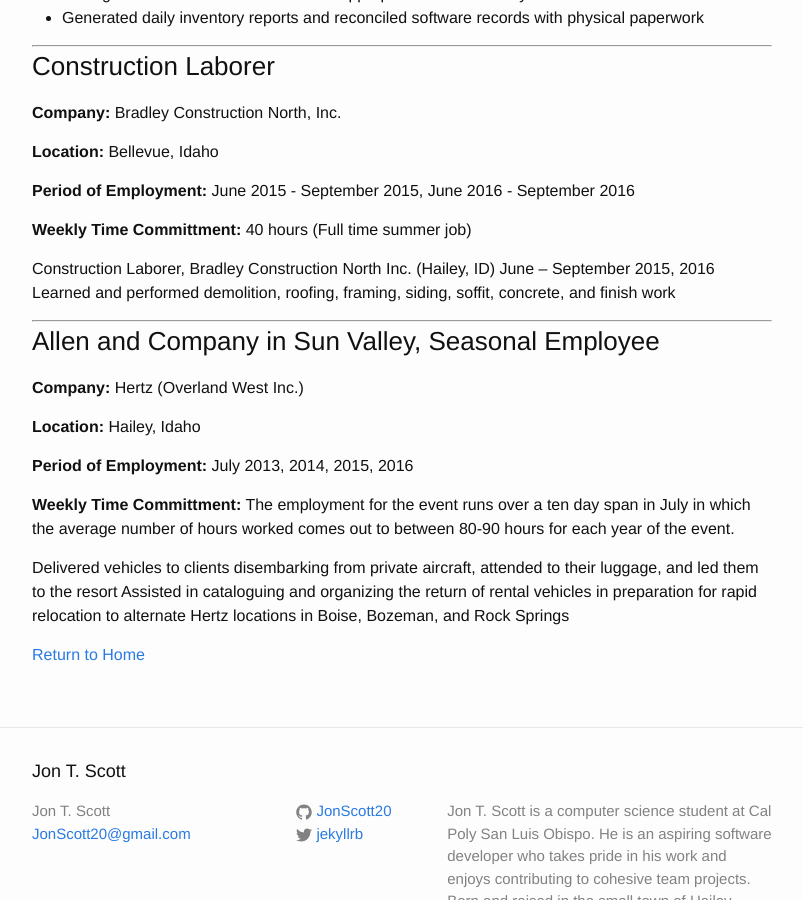
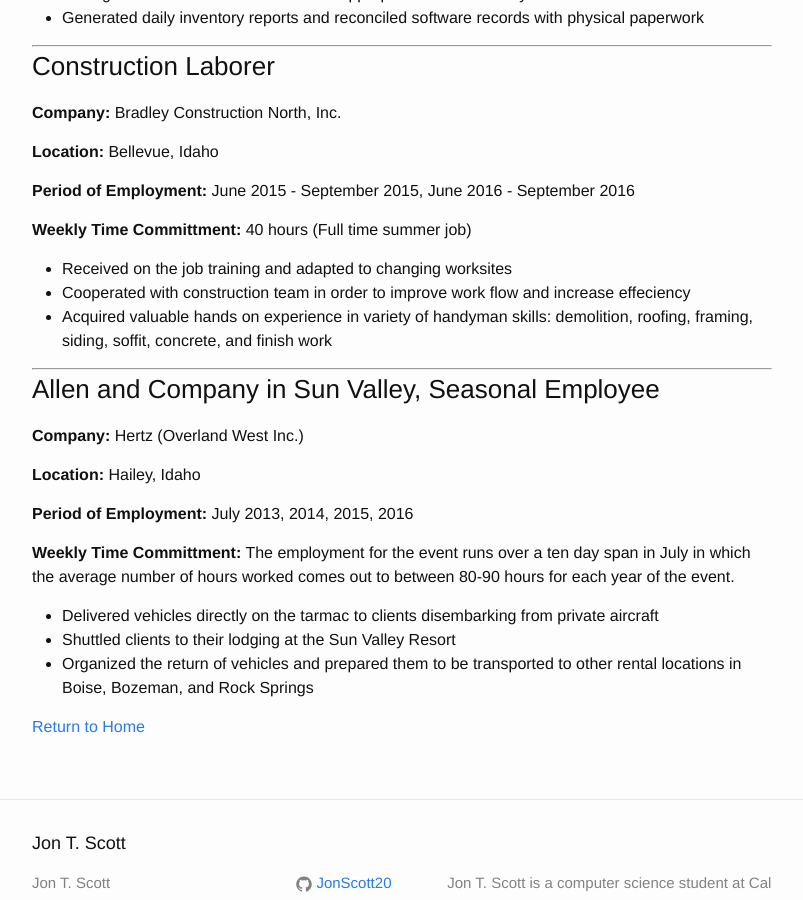
Before and after one commit to JonScott20/JonScott20.github.io, a Jekyll site: the page built from employment.md, in a window 1280 px wide and 900 px high, scrolled down 640 px. Shown: the whole window, without its empty margins (238-1041 px from the left). Built offline with Jekyll 4.4.1, drawn with Linux system fonts in a browser that asks for light colours.

Commit message:
Update employment.md

```diff
--- a/employment.md
+++ b/employment.md
@@ -30,8 +30,9 @@
 
 **Weekly Time Committment:** 40 hours (Full time summer job)
 
-Construction Laborer, Bradley Construction North Inc. (Hailey, ID)   June – September 2015, 2016
-Learned and performed demolition, roofing, framing, siding, soffit, concrete, and finish work
+* Received on the job training and adapted to changing worksites
+* Cooperated with construction team in order to improve work flow and increase effeciency
+* Acquired valuable hands on experience in variety of handyman skills: demolition, roofing, framing, siding, soffit, concrete, and finish work
 
 -------------
 
@@ -45,7 +46,8 @@
 
 **Weekly Time Committment:** The employment for the event runs over a ten day span in July in which the average number of hours worked comes out to between 80-90 hours for each year of the event.
 
-Delivered vehicles to clients disembarking from private aircraft, attended to their luggage, and led them to the resort
-Assisted in cataloguing and organizing the return of rental vehicles in preparation for rapid relocation to alternate Hertz locations in Boise, Bozeman, and Rock Springs
+* Delivered vehicles directly on the tarmac to clients disembarking from private aircraft
+* Shuttled clients to their lodging at the Sun Valley Resort
+* Organized the return of vehicles and prepared them to be transported to other rental locations in Boise, Bozeman, and Rock Springs
 
 [Return to Home](https://jonscott20.github.io/)
```
